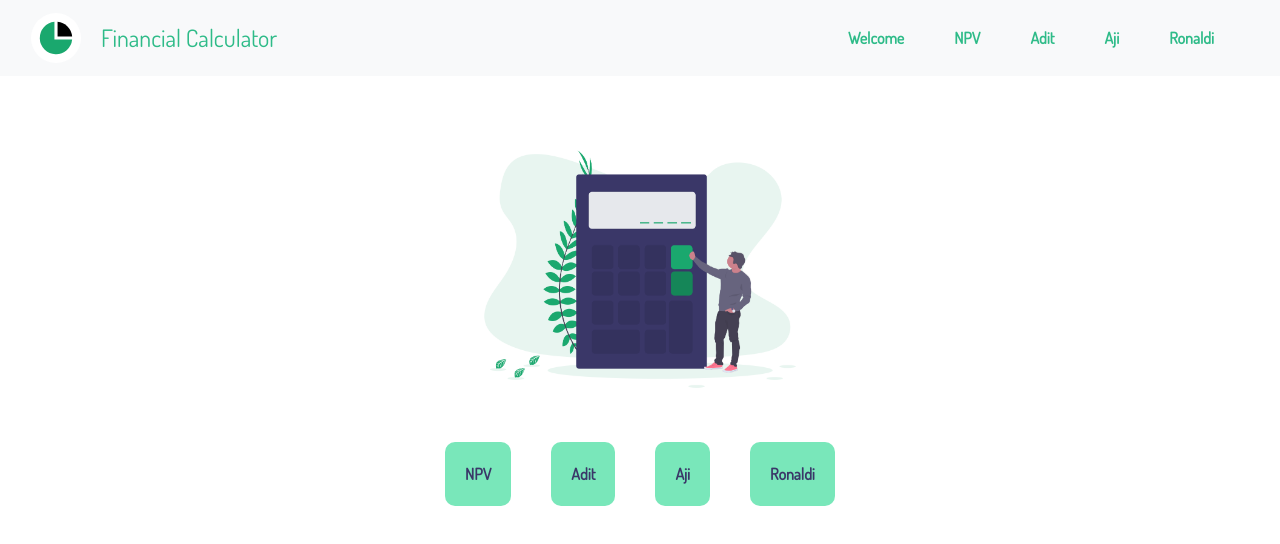
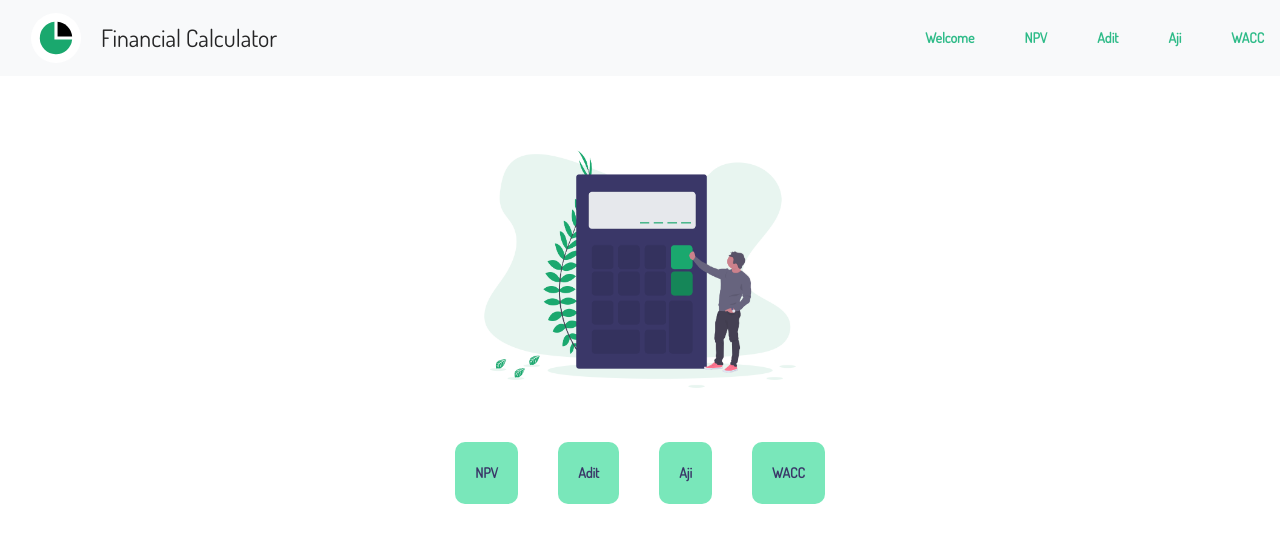
Before and after one commit to adhytianara/myfinance---front-end, a React (Create React App) app: page / in a window 1280 px wide. Shown: the top 544 px of the page. Built offline with nearby package versions, Linux system fonts and the light colour scheme.

Commit message:
modify dummy placeholder for WACC page

```diff
--- a/package.json
+++ b/package.json
@@ -3,9 +3,11 @@
   "version": "0.1.0",
   "private": true,
   "dependencies": {
+    "@material-ui/core": "^4.11.2",
     "@testing-library/jest-dom": "^5.11.6",
     "@testing-library/react": "^11.2.2",
     "@testing-library/user-event": "^12.2.2",
+    "antd": "^4.9.4",
     "bootstrap": "^4.5.3",
     "react": "^17.0.1",
     "react-bootstrap": "^1.4.0",
@@ -13,6 +15,7 @@
     "react-hook-form": "^6.13.1",
     "react-router-dom": "^5.2.0",
     "react-scripts": "4.0.0",
+    "react-step-builder": "^2.0.4",
     "web-vitals": "^0.2.4"
   },
   "scripts": {
--- a/src/App/App.js
+++ b/src/App/App.js
@@ -3,6 +3,7 @@ import { Fragment } from "react";
 import Navbarku from "./components/Navbar/Navbarku";
 import Home from "../components/Home/Home";
 import FunctionDua from "../components/FunctionDua/FunctionDua";
+import Wacc from "../components/WACC/Wacc";
 import { BrowserRouter, Switch, Route } from "react-router-dom";
 import NetPresentValue from "../components/NetPresentValue/NetPresentValue";
 
@@ -15,6 +16,7 @@ function App() {
           <Route exact path="/" component={Home} />
           <Route path="/netpresentvalue" component={NetPresentValue} />
           <Route path="/functiondua" component={FunctionDua} />
+          <Route path="/wacc" component={Wacc} />
         </Switch>
       </BrowserRouter>
     </Fragment>
--- a/src/App/components/Navbar/Navbarku.js
+++ b/src/App/components/Navbar/Navbarku.js
@@ -33,7 +33,7 @@ function Navbarku(props) {
           <Link to="/functiontiga"><p>Aji</p></Link>
         </Navbar.Text>
         <Navbar.Text>
-          <Link to="/functionempat"><p className="ronaldi">Ronaldi</p></Link>
+          <Link to="/wacc"><p>WACC</p></Link>
         </Navbar.Text>
       </Navbar.Collapse>
     </Navbar>
--- a/src/components/Home/Home.js
+++ b/src/components/Home/Home.js
@@ -19,8 +19,8 @@ function Home() {
         <Link to="/#" className="link-container">
           <p className="link-dalam">Aji</p>
         </Link>
-        <Link to="/#" className="link-container">
-          <p className="link-dalam">Ronaldi</p>
+        <Link to="/wacc" className="link-container">
+          <p className="link-dalam">WACC</p>
         </Link>
       </Row>
     </div>
```
Also changed, not shown: 1 other file (tests, documents, lock files or other folders).
